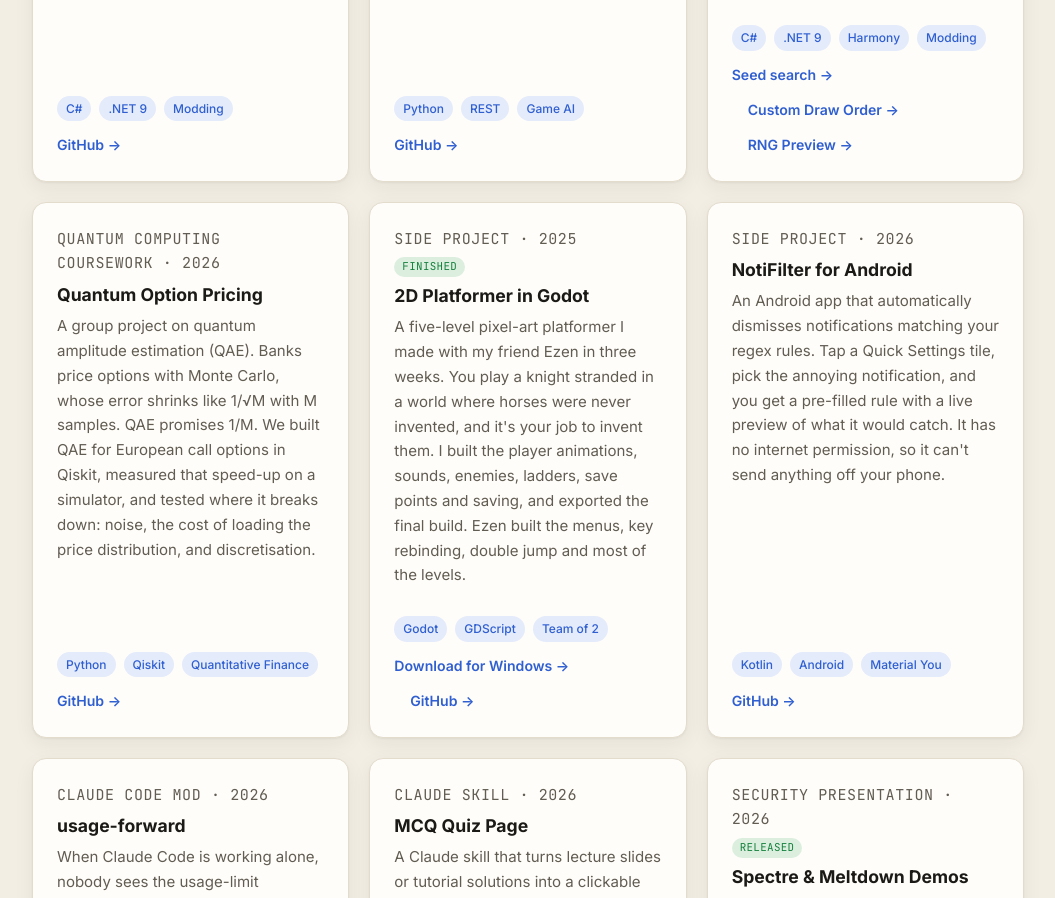
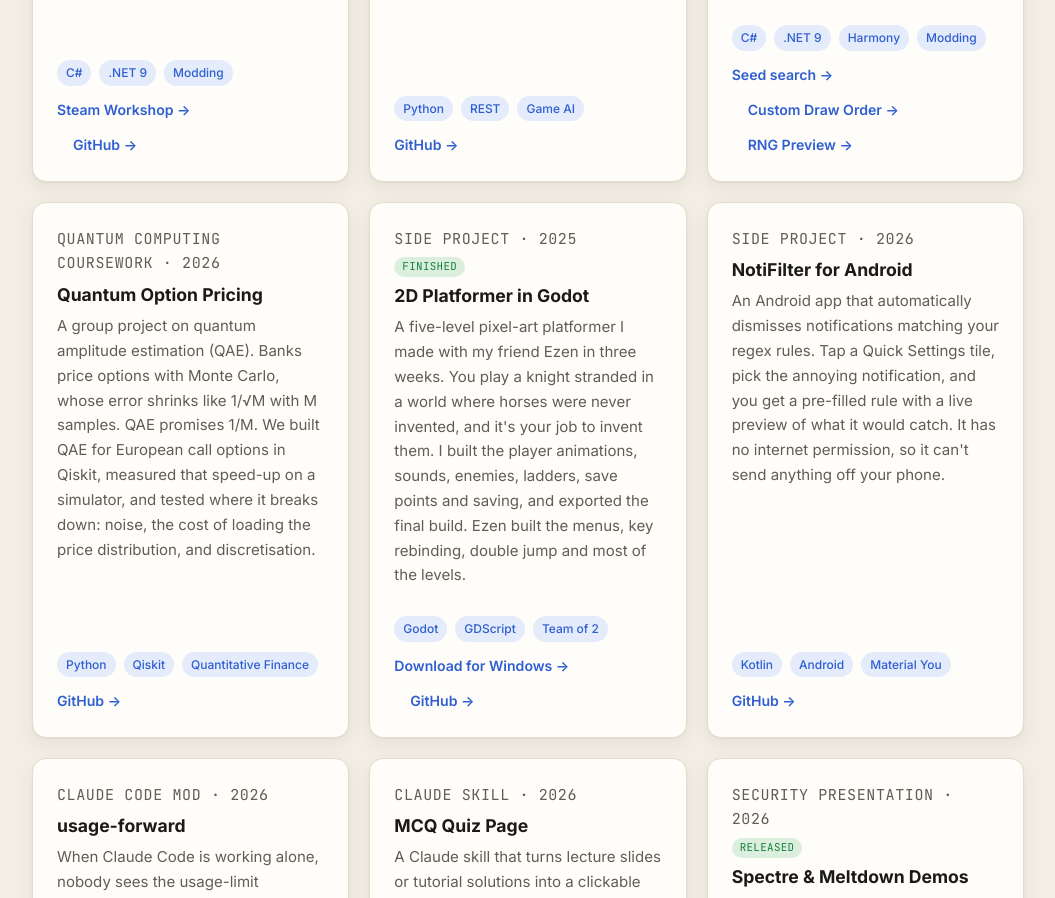
Before and after one commit to KyeYongChoo/KyeYongChoo.github.io, a plain HTML site: page index.html in a window 1280 px wide. Shown: the part 3708-4606 px from the top of the page, without its empty margins (112-1167 px from the left). Drawn offline with Linux system fonts and the light colour scheme.

Commit message:
Link the Adjust Unknown Chances mod on the Steam Workshop
Co-Authored-By: Claude Opus 5.5 <noreply@anthropic.com>

```diff
--- a/index.html
+++ b/index.html
@@ -254,6 +254,7 @@ theorem not_starvationFree : ¬ StarvationFree stepSJF := by
           <h3>Slay the Spire 2 Mod: Adjust Unknown Chances</h3>
           <p>A merchant ambushed me on a <strong>?</strong> node and cost me a floor one too many times, so I built this. It's a C# / .NET mod that shows the live odds of each <strong>?</strong> node becoming an event, fight, elite, treasure or shop. It follows the game's own rules, and you can set custom odds.</p>
           <ul class="tag-list small"><li>C#</li><li>.NET 9</li><li>Modding</li></ul>
+          <a class="repo-link" href="https://steamcommunity.com/sharedfiles/filedetails/?id=3814064648" target="_blank" rel="noopener">Steam Workshop →</a>
           <a class="repo-link" href="https://github.com/KyeYongChoo/STS2-adjust-unknown-chances" target="_blank" rel="noopener">GitHub →</a>
         </article>
 
```
